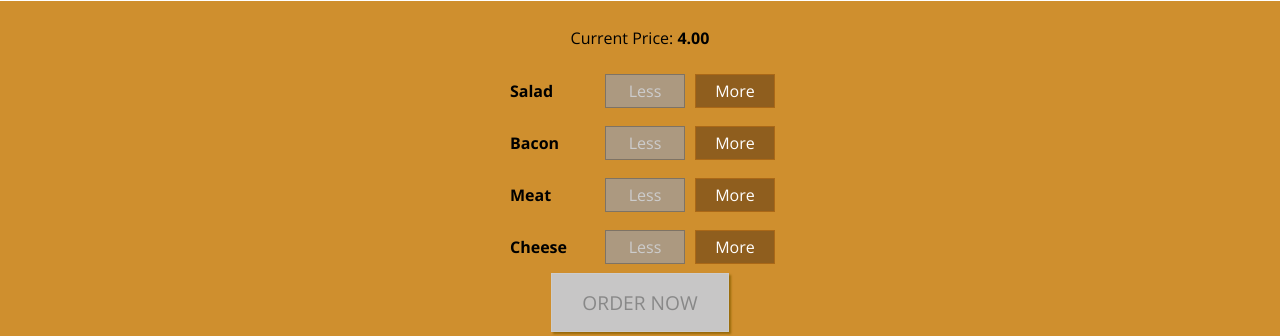
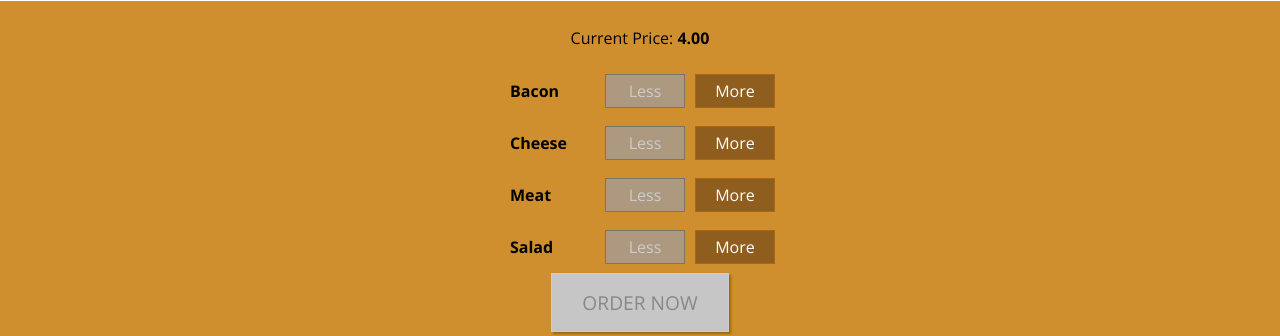
Before and after one commit to arthur-rizzo/BurgerBuilder, a React app: page / in a window 1280 px wide. Shown: the part 571-907 px from the top of the page. Built offline with nearby package versions, Linux system fonts and the light colour scheme.

Commit message:
Adjusting ingredient order

```diff
--- a/src/components/Burger/BuildControls/BuildControls.js
+++ b/src/components/Burger/BuildControls/BuildControls.js
@@ -3,10 +3,10 @@ import classes from './BuildControls.css';
 import BuildControl from './BuildControl/BuildControl';
 
 const controls = [
+    { label: 'Bacon', type: 'bacon' },
+    { label: 'Cheese', type: 'cheese' },
+    { label: 'Meat', type: 'meat' },
     { label: 'Salad', type: 'salad' },
-    { label: 'Bacon', type: 'bacon' },
-    { label: 'Meat', type: 'meat' },
-    { label: 'Cheese', type: 'cheese' },
 ];
 
 const buildControls = (props) =>  {
--- a/src/containers/BurgerBuilder/BurgerBuilder.js
+++ b/src/containers/BurgerBuilder/BurgerBuilder.js
@@ -5,20 +5,20 @@ import Modal from '../../components/UI/Modal/Modal';
 import OrderSummary from '../../components/Burger/OrderSummary/OrderSummary';
 
 const INGREDIENT_PRICES = {
-    salad: 0.5,
+    bacon: 0.7,
     cheese: 0.4,
     meat: 1.3,
-    bacon: 0.7
+    salad: 0.5
 }
 
 class BurgerBuilder extends Component {
 
     state = {
         ingredients: {
-            salad: 0,
             bacon: 0,
             cheese: 0,
-            meat: 0
+            meat: 0,
+            salad: 0
         },
         totalPrice: 4,
         purchasable: false,
```
